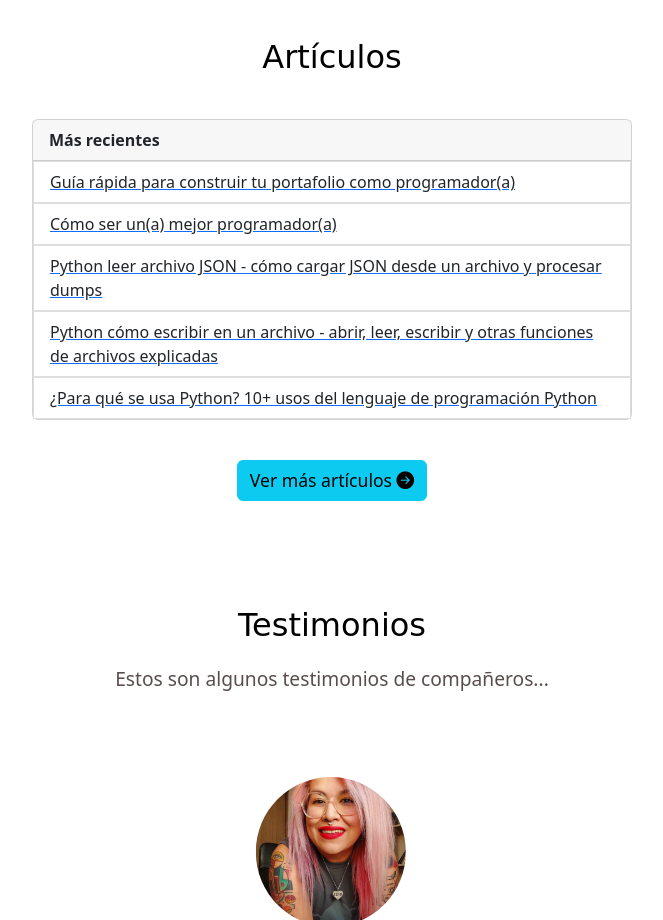
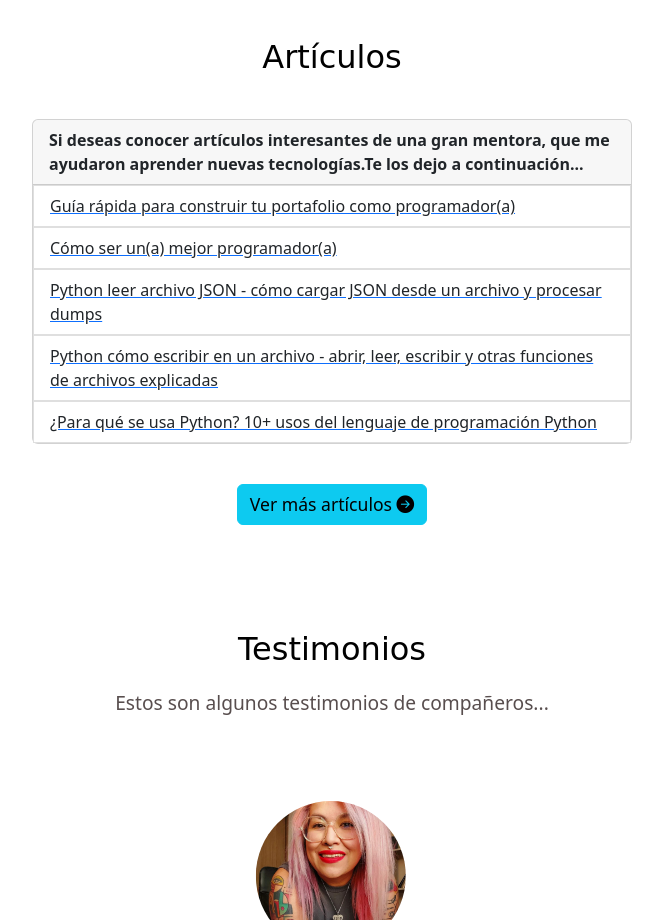
Before and after one commit to fatima2112/fatima2112.github.io, a plain HTML site: page index.html in a window 1280 px wide. Shown: the part 2700-3620 px from the top of the page, without its empty margins (308-971 px from the left). Drawn offline with nearby package versions, Linux system fonts and the light colour scheme; a web font is replaced by a local one.

Commit message:
Add files via upload

```diff
--- a/index.html
+++ b/index.html
@@ -239,7 +239,7 @@
       <h2 class="seccion-titulo texto-negro">Artículos</h2>
       <div class="card">
         <div class="card-header">
-          Más recientes
+          Si deseas conocer artículos interesantes de una gran mentora, que me ayudaron aprender nuevas tecnologías.Te los dejo a continuación...
         </div>
         <ul class="list-group list-group-flush">
           <a href="https://nancynsalazar.medium.com/gu%C3%ADa-r%C3%A1pida-para-construir-tu-portafolio-como-programador-a-9f02daeabb12" target="_blank" rel="noopener noreferrer">
```
